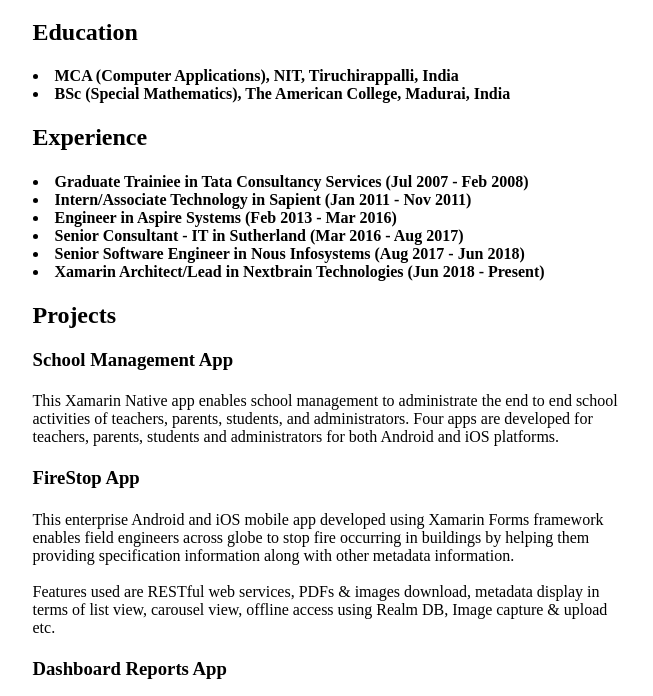
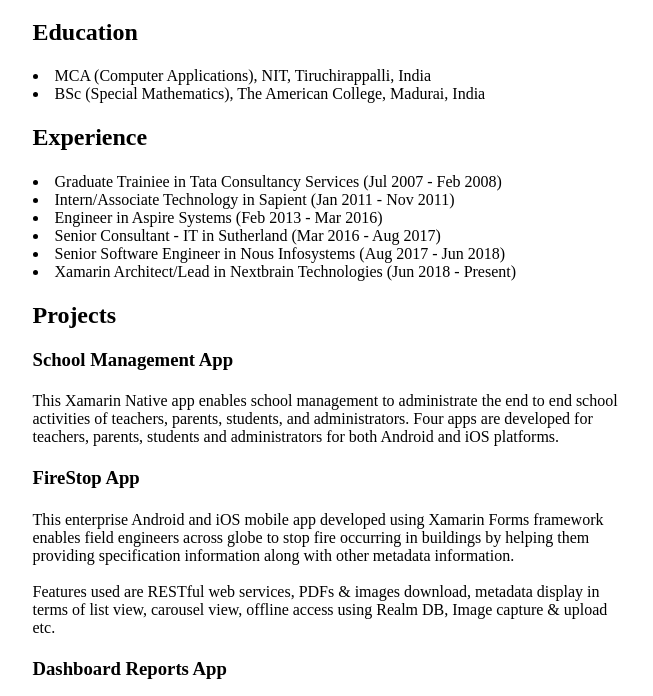
Before and after one commit to rameshkumarpoliah/rameshkumarpoliah.github.io, a plain HTML site: page index.html in a window 1280 px wide. Shown: the part 61-757 px from the top of the page, without its empty margins (310-963 px from the left). Drawn offline with Linux system fonts and the light colour scheme.

Commit message:
Modified font from bold to normal

```diff
--- a/index.html
+++ b/index.html
@@ -9,9 +9,9 @@
 <h2>Education<h2>
 
 
-<h4><li>MCA (Computer Applications), NIT, Tiruchirappalli, India</li><li>BSc (Special Mathematics), The American College, Madurai, India</li><h4>
+<h4 style="font-weight:normal"><li>MCA (Computer Applications), NIT, Tiruchirappalli, India</li><li>BSc (Special Mathematics), The American College, Madurai, India</li><h4>
 <h2>Experience<h2>
-<h4>
+<h4 style="font-weight:normal">
 <li>Graduate Trainiee in Tata Consultancy Services (Jul 2007 - Feb 2008)</li>
 <li>Intern/Associate Technology in Sapient (Jan 2011 - Nov 2011)</li>
 <li>Engineer in Aspire Systems (Feb 2013 - Mar 2016)</li>
```
